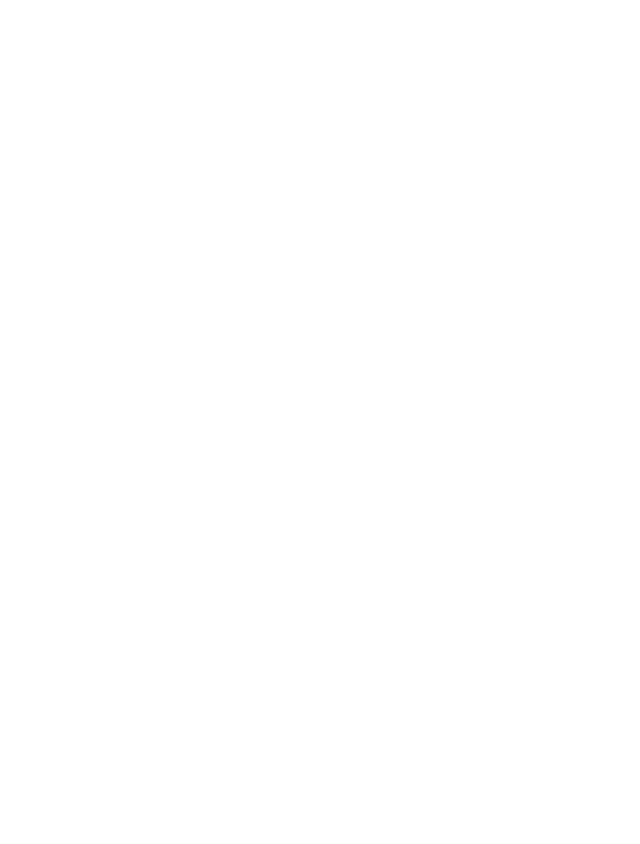
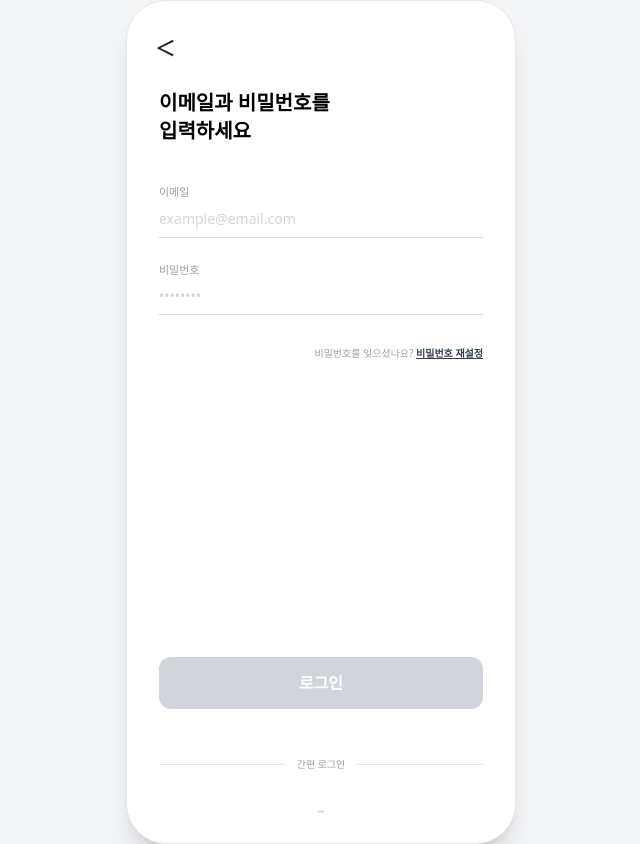
Before and after one commit to chaewoni925/MeloVoyage, a React (Vite) app in the folder FE/: page /Login in a window 1280 px wide. Before the commit this address had no page. Shown: the whole page, without its empty margins (319-959 px from the left). Before the commit the page ends 800 px from the top, so only its background shows below. Built offline with nearby package versions, Linux system fonts and the light colour scheme.

Commit message:
로그인,회원가입 완료 // 간편 로그인 아이콘 추가 필요

```diff
--- a/FE/src/App.jsx
+++ b/FE/src/App.jsx
@@ -4,12 +4,19 @@ import MusicPage from './pages/music/music.jsx'
 import SearchingPage from './pages/searching/searching.jsx'
 import SearchBar from "./components/SearchBar";
 
+import AuthMain from "./pages/Auth/AuthMain.jsx";
+import Login from "./pages/Auth/Login.jsx";
+import Signup from "./pages/Auth/Signup.jsx";
+
 function App() {
   return (
     <BrowserRouter>
       <Routes>
-        <Route path="/" element={<MusicPage />} />
+        {/* 기본주소 접속시  시작화면 나오게 변경*/}
+        <Route path="/" element={<AuthMain />} />
 
+        <Route path="/Login" element={<Login />} />
+        <Route path="/signup" element={<Signup />} />
         <Route path="/Music" element={<MusicPage />} />
         <Route path="/Map" element={<MapPage />} />
         {/*<Route path="/" element={<StoragePage />} />*/}
--- /dev/null
+++ b/FE/src/pages/Auth/AuthMain.jsx
@@ -0,0 +1,59 @@
+import React, { useState } from 'react';
+import { useNavigate } from 'react-router-dom';
+
+export default function AuthMain() {
+  const [step, setStep] = useState(1); // 1: 시작화면, 2: 로그인 선택 화면
+  const navigate = useNavigate();
+
+  return (
+    <div className="flex justify-center items-center min-h-screen bg-gray-100">
+      <div className="relative w-full max-w-[390px] h-[844px] bg-white shadow-xl rounded-[40px] overflow-hidden flex flex-col justify-between p-6 border border-gray-200">
+
+        {step === 1 && (
+          <div
+            className="absolute inset-0 bg-[#7C3AED] flex flex-col justify-center items-center cursor-pointer z-50 select-none"
+            onClick={() => setStep(2)}
+          >
+            <div className="w-24 h-24 bg-gray-300 flex items-center justify-center font-bold text-gray-800 text-lg mb-6">
+              로고
+            </div>
+            <h1 className="text-white text-3xl font-bold tracking-tight">Melovoyage</h1>
+          </div>
+        )}
+
+        <div className="h-12" />
+
+        {/* 2 */}
+        <div className="flex-1 flex flex-col justify-center items-center px-4">
+          <div className="w-20 h-20 bg-gray-300 flex items-center justify-center text-sm font-bold text-gray-700 mb-4">
+            로고
+          </div>
+          <h2 className="text-2xl font-bold text-black tracking-tight">Melovoyage</h2>
+          <p className="text-gray-600 text-sm mt-2 mb-16">설명 문구?</p>
+
+          <div className="w-full space-y-4">
+            {/* 시작하기 */}
+            <button
+              onClick={() => navigate('/signup')}
+              className="w-full bg-[#7C3AED] text-white py-3.5 rounded-xl font-bold shadow-sm hover:bg-[#6D28D9] transition-all"
+            >
+              시작하기
+            </button>
+
+            <div className="text-center text-xs text-gray-500">
+              이미 계정이 있나요?{' '}
+              <button
+                onClick={() => navigate('/login')}
+                className="text-[#7C3AED] font-bold underline ml-1"
+              >
+                로그인
+              </button>
+            </div>
+          </div>
+        </div>
+
+        <div className="text-center text-[10px] text-gray-300 mt-4">━</div>
+      </div>
+    </div>
+  );
+}
--- /dev/null
+++ b/FE/src/pages/Auth/Login.jsx
@@ -0,0 +1,64 @@
+import React from 'react';
+import { useNavigate } from 'react-router-dom';
+
+export default function Login() {
+  const navigate = useNavigate();
+
+  return (
+    <div className="flex justify-center items-center min-h-screen bg-gray-100">
+      <div className="relative w-full max-w-[390px] h-[844px] bg-white shadow-xl rounded-[40px] overflow-hidden flex flex-col justify-between p-6 border border-gray-200">
+
+        <div className="h-12 flex items-center">
+          <button onClick={() => navigate('/')} className="text-gray-800 hover:text-black font-bold text-xl p-1">
+            ＜
+          </button>
+        </div>
+
+        {/* 로그인 폼 */}
+        <div className="flex-1 flex flex-col justify-between px-2 pt-4">
+          <div>
+            <h2 className="text-xl font-bold text-black mb-10 leading-snug">
+              이메일과 비밀번호를<br />입력하세요
+            </h2>
+
+            <form className="space-y-6" onSubmit={(e) => e.preventDefault()}>
+              <div className="relative border-b border-gray-300 focus-within:border-[#7C3AED] transition-all">
+                <label className="text-[11px] text-gray-400 block font-medium">이메일</label>
+                <input type="email" className="w-full py-2 bg-transparent text-sm focus:outline-none text-black placeholder-gray-300" placeholder="example@email.com" />
+              </div>
+
+              <div className="relative border-b border-gray-300 focus-within:border-[#7C3AED] transition-all">
+                <label className="text-[11px] text-gray-400 block font-medium">비밀번호</label>
+                <input type="password" className="w-full py-2 bg-transparent text-sm focus:outline-none text-black placeholder-gray-300" placeholder="••••••••" />
+              </div>
+
+              <div className="text-right">
+                <span className="text-[10px] text-gray-400">비밀번호를 잊으셨나요? </span>
+                <button type="button" className="text-[10px] text-gray-700 font-bold underline">비밀번호 재설정</button>
+              </div>
+            </form>
+          </div>
+
+          {/* 하단 버튼 */}
+          <div className="space-y-8 mt-6">
+            <button className="w-full bg-[#D1D5DB] text-white py-3.5 rounded-xl font-bold transition-all hover:bg-[#A3A3A3]">
+              로그인
+            </button>
+
+            <div className="space-y-4">
+              <div className="flex items-center my-4">
+                <div className="flex-1 border-t border-gray-200"></div>
+                <span className="px-3 text-[10px] text-gray-400 whitespace-nowrap">간편 로그인</span>
+                <div className="flex-1 border-t border-gray-200"></div>
+              </div>
+
+             {/*간편로그인*/}
+            </div>
+          </div>
+        </div>
+
+        <div className="text-center text-[10px] text-gray-300 mt-4">━</div>
+      </div>
+    </div>
+  );
+}
--- /dev/null
+++ b/FE/src/pages/Auth/Signup.jsx
@@ -0,0 +1,49 @@
+import React from 'react';
+import { useNavigate } from 'react-router-dom';
+
+export default function Signup() {
+  const navigate = useNavigate();
+
+  return (
+    <div className="flex justify-center items-center min-h-screen bg-gray-100">
+      <div className="relative w-full max-w-[390px] h-[844px] bg-white shadow-xl rounded-[40px] overflow-hidden flex flex-col justify-between p-6 border border-gray-200">
+
+        <div className="h-12 flex items-center">
+          <button onClick={() => navigate('/')} className="text-gray-800 hover:text-black font-bold text-xl p-1">
+            ＜
+          </button>
+        </div>
+
+        {/* 회원가입 폼*/}
+        <div className="flex-1 flex flex-col justify-between px-2 pt-4">
+          <div>
+            <h2 className="text-xl font-bold text-black mb-10 leading-snug">
+              이메일과 비밀번호를<br />입력하세요
+            </h2>
+
+            <form className="space-y-6" onSubmit={(e) => e.preventDefault()}>
+              <div className="relative border-b border-gray-300 focus-within:border-[#7C3AED] transition-all">
+                <label className="text-[11px] text-gray-400 block font-medium">이메일</label>
+                <input type="email" className="w-full py-2 bg-transparent text-sm focus:outline-none text-black placeholder-gray-300" placeholder="example@email.com" />
+              </div>
+
+              <div className="relative border-b border-gray-300 focus-within:border-[#7C3AED] transition-all">
+                <label className="text-[11px] text-gray-400 block font-medium">비밀번호</label>
+                <input type="password" className="w-full py-2 bg-transparent text-sm focus:outline-none text-black placeholder-gray-300" placeholder="8자리 이상 입력해주세요" />
+              </div>
+            </form>
+          </div>
+
+          {/* 회원가입 버튼 */}
+          <div className="mt-6 pb-12">
+            <button className="w-full bg-[#D1D5DB] text-white py-3.5 rounded-xl font-bold transition-all hover:bg-[#A3A3A3]">
+              회원가입
+            </button>
+          </div>
+        </div>
+
+        <div className="text-center text-[10px] text-gray-300 mt-4">━</div>
+      </div>
+    </div>
+  );
+}
```
